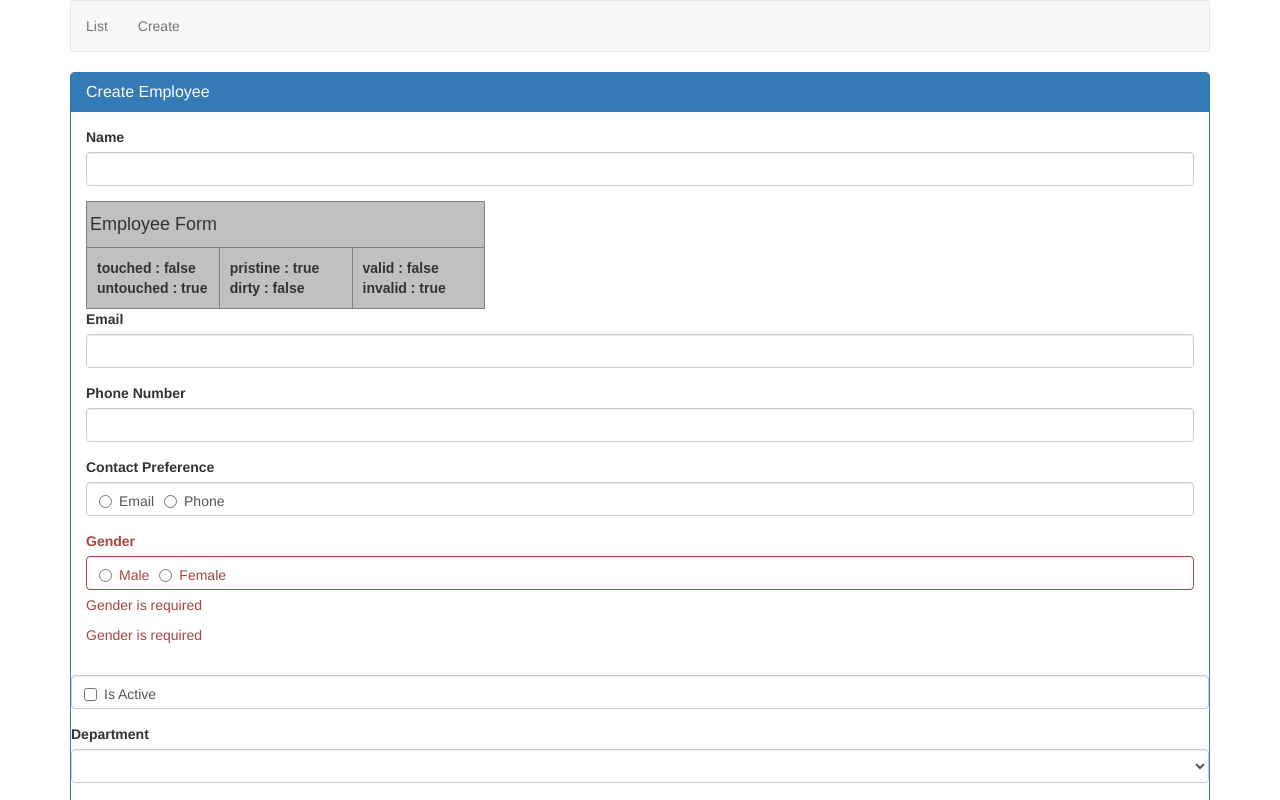
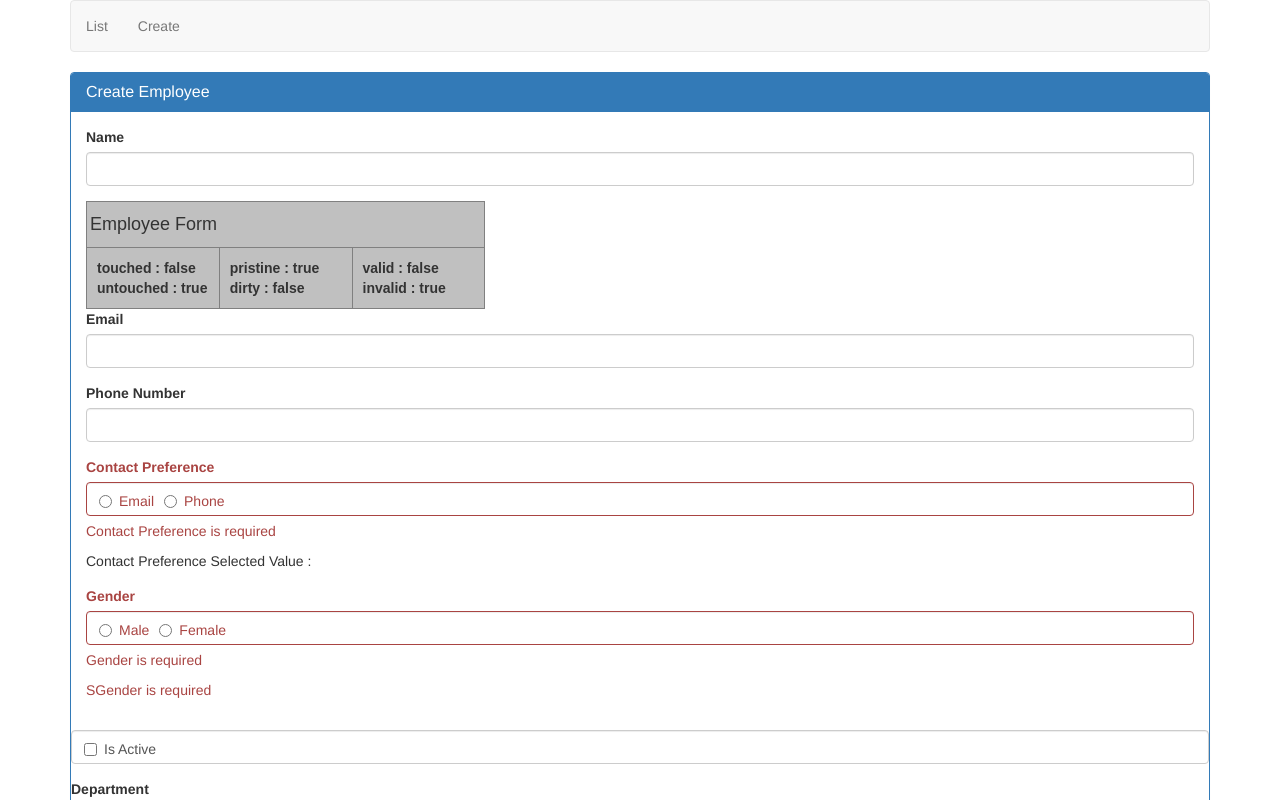
Before and after one commit to edilsonpantoja/AngularCrud, an Angular app: page /create in a window 1280 px wide. Shown: the top 800 px of the page. Built offline with nearby package versions, Linux system fonts and the light colour scheme.

Commit message:
Lesson 26

```diff
--- a/src/app/app.module.ts
+++ b/src/app/app.module.ts
@@ -8,6 +8,7 @@ import { ListEmployeesComponent } from './employees/list-employees.component';
 import { CreateEmployeeComponent } from './employees/create-employee.component';
 
 import { BsDatepickerModule } from 'ngx-bootstrap/datepicker';
+import { SelectRequiredValidatorDirective } from './shared/select-required-validator.directive';
 
 
 const appRoutes: Routes = [
@@ -20,7 +21,8 @@ const appRoutes: Routes = [
   declarations: [
     AppComponent,
     ListEmployeesComponent,
-    CreateEmployeeComponent
+    CreateEmployeeComponent,
+    SelectRequiredValidatorDirective
   ],
   imports: [
     BrowserModule,
--- a/src/app/employees/create-employee.component.html
+++ b/src/app/employees/create-employee.component.html
@@ -36,12 +36,13 @@
       </tr>
     </table>
 
-    <div class="form-group" [class.has-error]="email.invalid && email.touched">
+    <div class="form-group" [class.has-error]="email.invalid">
         <label for="email" class="control-label">Email</label>
-        <input required pattern="^[a-zA-Z0-9_.+-]+@[a-zA-Z0-9-]+\.[a-zA-Z0-9-.]+$"
-               id="email" type="text" class="form-control" name="email"
-               [(ngModel)]="employee.email" #email="ngModel">
-        <span class="help-block" *ngIf="email.errors?.required && email.touched">
+        <input id="email" [required]="contactPreference.value=='email'"
+                type="text" class="form-control"
+                pattern="^[a-zA-Z0-9_.+-]+@[a-zA-Z0-9-]+\.[a-zA-Z0-9-.]+$"
+                [(ngModel)]="employee.email" #email="ngModel" name="email">
+        <span class="help-block" *ngIf="email.errors?.required">
           Email is required
         </span>
         <span class="help-block" *ngIf="email.errors?.pattern && email.touched">
@@ -49,25 +50,34 @@
         </span>
     </div>
 
-    <div class="form-group">
-        <label for="phoneNumber">Phone Number</label>
-        <input id="phoneNumber" name="phoneNumber" [(ngModel)]="employee.phoneNumber" type="text" class="form-control">
+    <div class="form-group" [class.has-error]="phoneNumber.invalid">
+        <label for="phoneNumber" class="control-label">Phone Number</label>
+        <input id="phoneNumber" [required]="contactPreference.value=='phone'"
+                #phoneNumber="ngModel" class="form-control" type="text"
+                name="phoneNumber" [(ngModel)]="employee.phoneNumber">
+        <span class="help-block" *ngIf="phoneNumber.errors?.required">
+          Phone Number is required
+        </span>
     </div>
 
-    <div class="form-group">
-        <label>Contact Preference</label>
+    <div class="form-group" [class.has-error]="contactPreference.invalid">
+        <label class="control-label">Contact Preference</label>
         <div class="form-control">
           <label class="radio-inline">
-            <input type="radio" name="contactPreference" value="email"
-            [(ngModel)]="employee.contactPreference">
-            Email
+            <input type="radio" required #contactPreference="ngModel" name="contactPreference"
+                    value="email" [(ngModel)]="employee.contactPreference"> Email
           </label>
           <label class="radio-inline">
-            <input type="radio" name="contactPreference" value="phone"
-            [(ngModel)]="employee.contactPreference">
-            Phone
+            <input type="radio" required #contactPreference="ngModel" name="contactPreference"
+                    value="phone" [(ngModel)]="employee.contactPreference"> Phone
           </label>
         </div>
+        <span class="help-block" *ngIf="contactPreference.errors?.required">
+            Contact Preference is required
+        </span>
+        <!-- Delete the below line after you see
+            the selected value in the browser -->
+        Contact Preference Selected Value : {{ contactPreference.value }}
     </div>
 
     <div class="form-group" [class.has-error]="gender.invalid">
@@ -86,30 +96,45 @@
           Gender is required
         </span>
         <span class="help-block" *ngIf="gender.errors?.required">
-            Gender is required
+          SGender is required
         </span>
     </div>
 
 
   </div>
 
-  <div class="form-group">
-    <div class="form-control">
-      <label class="checkbox-inline">
-        <input type="checkbox" name="isActive" [(ngModel)]="isActive">Is Active
-      </label>
-    </div>
+  <div class="form-group" [class.has-error]="isActive.invalid && isActive.touched">
+      <div class="form-control">
+        <label class="checkbox-inline control-label">
+          <input type="checkbox" required name="isActive"
+                 #isActive="ngModel" [(ngModel)]="employee.isActive">
+          Is Active
+        </label>
+      </div>
+      <span class="help-block"
+            *ngIf="isActive.errors?.required && isActive.touched">
+        Is Active is required
+      </span>
   </div>
 
-  <div class="form-group">
-    <label for="department">Department</label>
-    <select id="department" name="department"
-            [(ngModel)]="employee.department" class="form-control">
-      <option *ngFor="let dept departments" [value]="dept.id">
+  <div class="form-group"
+     [class.has-error]="department.touched && department.errors?.defaultSelected">
+    <label for="department" class="control-label">
+      Department
+    </label>
+    <select id="department" appSelectValidator="select" name="department" [(ngModel)]="employee.department"
+          class="form-control" #department="ngModel">
+      <option value="select">Select Department</option>
+      <option *ngFor="let dept of departments" [value]="dept.id">
         {{dept.name}}
       </option>
     </select>
+    <span class="help-block"
+          *ngIf="department.touched && department.errors?.defaultSelected">
+      Department is required
+    </span>
   </div>
+
 
   <div class="row">
     <div class="form-group col-md-4">
--- a/src/app/employees/create-employee.component.ts
+++ b/src/app/employees/create-employee.component.ts
@@ -33,7 +33,7 @@ export class CreateEmployeeComponent implements OnInit {
     phoneNumber: null,
     email: null,
     dateOfBirth: null,
-    department: null,
+    department: "select",
     isActive: null,
     photoPath: null
   };
--- /dev/null
+++ b/src/app/shared/select-required-validator.directive.ts
@@ -0,0 +1,23 @@
+import { Validator, AbstractControl, NG_VALIDATORS } from '@angular/forms';
+// Import input from @angular/core package
+import { Directive, Input } from '@angular/core';
+
+@Directive({
+    selector: '[appSelectValidator]',
+    providers: [{
+        provide: NG_VALIDATORS,
+        useExisting: SelectRequiredValidatorDirective,
+        multi: true
+    }]
+})
+export class SelectRequiredValidatorDirective implements Validator {
+    // Create input property to receive the
+    // specified default option value
+    // tslint:disable-next-line:no-input-rename
+    @Input() appSelectValidator: string;
+    validate(control: AbstractControl): { [key: string]: any } | null {
+        // Remove the hard-coded value and use the input property instead
+        return control.value === this.appSelectValidator ?
+                                    { 'defaultSelected': true } : null;
+    }
+}
```
Also changed, not shown: 1 other file (tests, documents, lock files or other folders).
